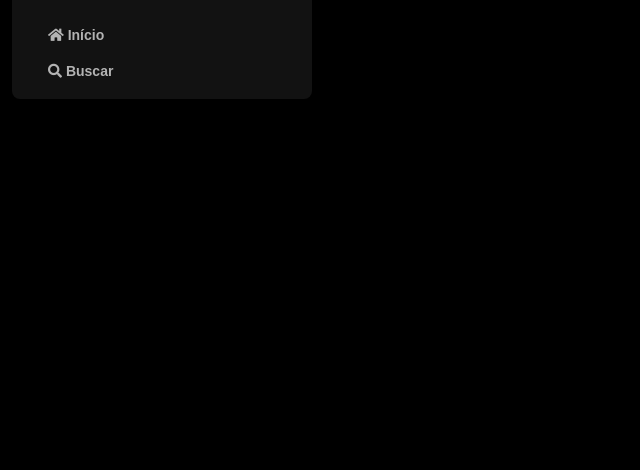
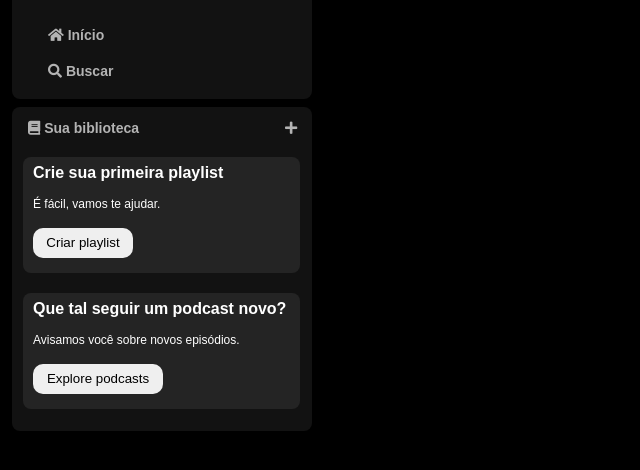
Before and after one commit to FilipeRobot/imersao-front-end-alura-2024, a plain HTML site: page index.html in a window 1280 px wide. Shown: the part 74-544 px from the top of the page, without its empty margins (0-640 px from the left). Drawn offline with Linux system fonts and the light colour scheme.

Commit message:
✨ feat: desafio aula 1
Essa é a minha forma de responder ao desafio da primeira aula.

Eu consegui fazer a parte de "biblioteca"(library) da barra lateral (sidebar) que está na página

```diff
--- a/index.html
+++ b/index.html
@@ -17,7 +17,7 @@
     <div class="sidebar">
         <nav class="sidebar__navigation">
             <div class="logo">
-                <a href="http://">
+                <a href="https://www.spotify.com" rel="noopener noreferrer" target="_blank">
                     <img src="./assets/icons/logo-spotify.png" alt="Logo do Spotify">
                 </a>
             </div>
@@ -38,6 +38,28 @@
                 </ul>
             </div>
         </nav>
+        <div class="library">
+            <button class="library__button">
+                <span class="fa fa-book"></span>
+                <span>Sua biblioteca</span>
+            </button>
+            <a href="#"><span class="fa fa-plus"></span></a>
+
+            <section class="playlists">
+                <span class="text title">Crie sua primeira playlist</span>
+                <span class="text subtitle">É fácil, vamos te ajudar.</span>
+
+                <button class="btn-principal btn__criar_playlist">Criar playlist</button>
+            </section>
+
+            <section class="podcasts">
+                <span class="text title">Que tal seguir um podcast novo?</span>
+                <span class="text subtitle">Avisamos você sobre novos episódios.</span>
+
+                <button class="btn-principal btn__explorar_podcasts">Explore podcasts</button>
+            </section>
+        </div>
     </div>
+
 </body>
 </html>
--- a/styles.css
+++ b/styles.css
@@ -45,3 +45,80 @@ body {
     font-size: 14px;
     font-family: "DM Sans", sans-serif;
 }
+
+.library {
+    background-color: #121212;
+    margin-top: 8px;
+    border-radius: 8px;
+    padding: 12px 10px;
+}
+
+.library .library__button {
+    color: #b3b3b3;
+    font-weight: 600;
+    font-size: 14px;
+    background-color: #121212;
+    font-family: "DM Sans", sans-serif;
+}
+
+.library a {
+    color: #b3b3b3;
+    font-weight: 600;
+    font-size: 14px;
+    font-family: "DM Sans", sans-serif;
+    margin-left: 136px;
+}
+
+.library .playlists, .library section {
+    height: 100px;
+    background-color: #242424;
+    padding: 8px 10px;
+    margin: 20px 2px 10px 1px;
+    border-radius: 8px;
+}
+
+.playlists .text, .podcasts .text {
+    display: inline-block;
+    width: 100%;
+    height: 30px;
+    font-family: "DM Sans", sans-serif;
+}
+
+.playlists .title, .podcasts .title {
+    font-size: 16px;
+    font-weight: 600;
+}
+
+.playlists .subtitle, .podcasts .subtitle {
+    font-size: 12px;
+    font-weight: 300;
+}
+
+.btn-principal {
+    border-radius: 10px;
+}
+
+.btn-principal:hover {
+    border: 2px solid #b3b3b3;
+    font-weight: 600;
+}
+
+.playlists .btn__criar_playlist {
+    width: 100px;
+    height: 30px;
+}
+
+.playlists .btn__criar_playlist:hover {
+    width: 102px;
+    height: 32px;
+}
+
+.podcasts .btn__explorar_podcasts {
+    width: 130px;
+    height: 30px;
+}
+
+.podcasts .btn__explorar_podcasts:hover {
+    width: 132px;
+    height: 32px;
+}
```
